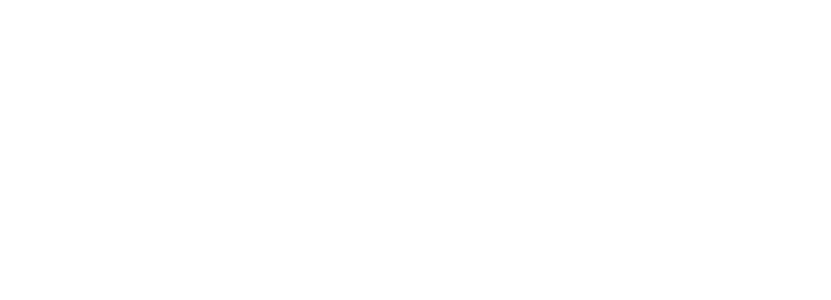
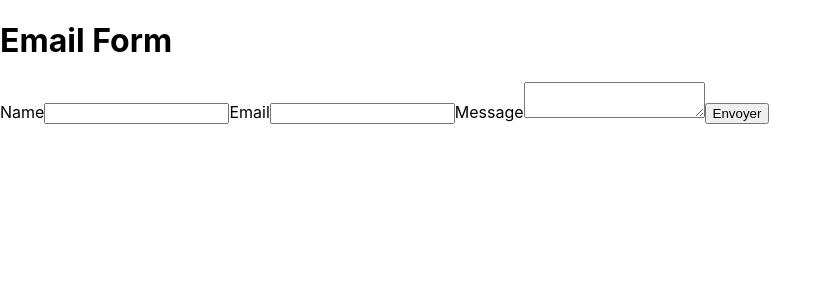
Before and after one commit to Vikito18/Exo_React, a React (Create React App) app in the folder form_template/: page / in a window 1280 px wide. Shown: the top 300 px of the page, without its empty margins (0-831 px from the left). Built offline with nearby package versions, Linux system fonts and the light colour scheme.

Commit message:
feat : formEmail

```diff
--- a/form_template/package.json
+++ b/form_template/package.json
@@ -3,9 +3,11 @@
   "version": "0.1.0",
   "private": true,
   "dependencies": {
+    "@emailjs/browser": "^3.10.0",
     "@testing-library/jest-dom": "^5.16.5",
     "@testing-library/react": "^13.4.0",
     "@testing-library/user-event": "^13.5.0",
+    "emailjs-com": "^3.2.0",
     "react": "^18.2.0",
     "react-dom": "^18.2.0",
     "react-scripts": "5.0.1",
--- a/form_template/src/App.js
+++ b/form_template/src/App.js
@@ -1,7 +1,12 @@
 import React from "react";
+import FormEmail from "./componenets/FormEmail";
 
 const App = () => {
-  return <div></div>;
+  return (
+    <div>
+      <FormEmail />
+    </div>
+  );
 };
 
 export default App;
--- /dev/null
+++ b/form_template/src/componenets/FormEmail.js
@@ -0,0 +1,46 @@
+import React, { useRef } from "react";
+import emailjs from "@emailjs/browser";
+
+const FormEmail = () => {
+  const form = useRef();
+
+  const sendEmail = (e) => {
+    e.preventDefault();
+
+    emailjs
+      .sendForm(
+        // "YOUR_SERVICE_ID",
+        "service_zjb84iq",
+        // "YOUR_TEMPLATE_ID",
+        "template_3xah6aj",
+        form.current,
+        // "YOUR_PUBLIC_KEY"
+        "qwD7sftjvdw2nKral"
+      )
+      .then(
+        (result) => {
+          console.log(result.text);
+        },
+        (error) => {
+          console.log(error.text);
+        }
+      );
+  };
+
+  return (
+    <div>
+      <h1>Email Form</h1>
+      <form ref={form} onSubmit={sendEmail}>
+        <label>Name</label>
+        <input type="text" name="name" required autoComplete="off" />
+        <label>Email</label>
+        <input type="email" name="email" required autoComplete="off" />
+        <label>Message</label>
+        <textarea name="message" required />
+        <input type="submit" value="Envoyer" />
+      </form>
+    </div>
+  );
+};
+
+export default FormEmail;
```
Also changed, not shown: 1 other file (tests, documents, lock files or other folders).
